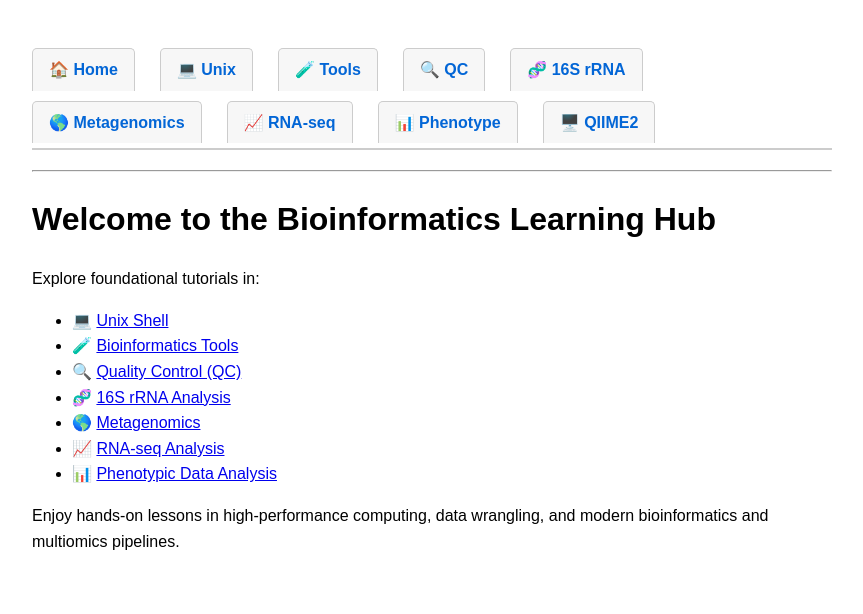
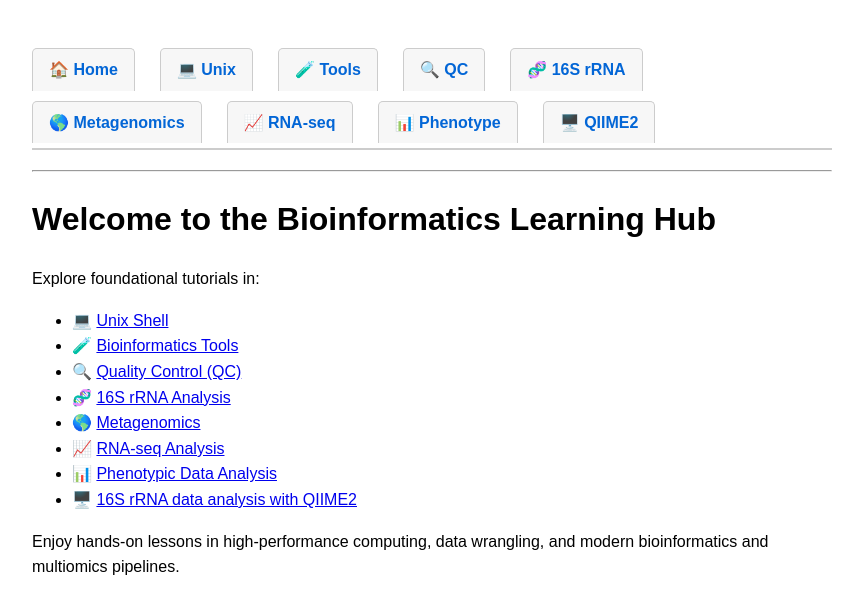
Before and after one commit to ysbajagai/bioinfo, a Jekyll site: the page built from index.md, in a window 1280 px wide. Shown: the top 614 px of the page, without its empty margins (208-1071 px from the left). Built offline with Jekyll 4.4.1, drawn with Linux system fonts in a browser that asks for light colours.

Commit message:
Update index.md

```diff
--- a/index.md
+++ b/index.md
@@ -14,5 +14,6 @@ Explore foundational tutorials in:
 - 🌎 [Metagenomics](./metagenomics)
 - 📈 [RNA-seq Analysis](./rna-seq)
 - 📊 [Phenotypic Data Analysis](./phenotype)
+- 🖥️ [16S rRNA data analysis with QIIME2](./qiime2)
 
 Enjoy hands-on lessons in high-performance computing, data wrangling, and modern bioinformatics and multiomics pipelines.
```
